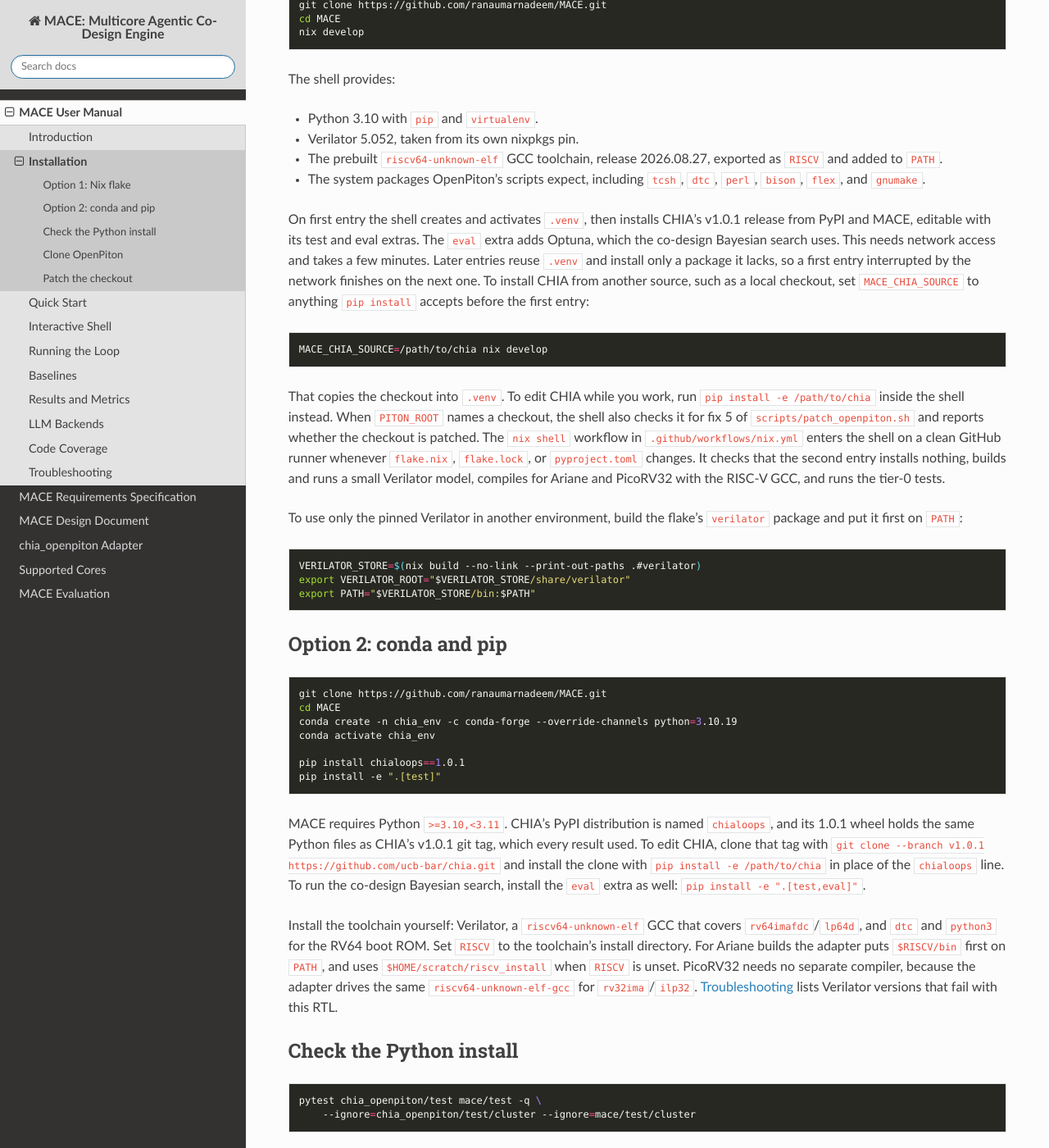
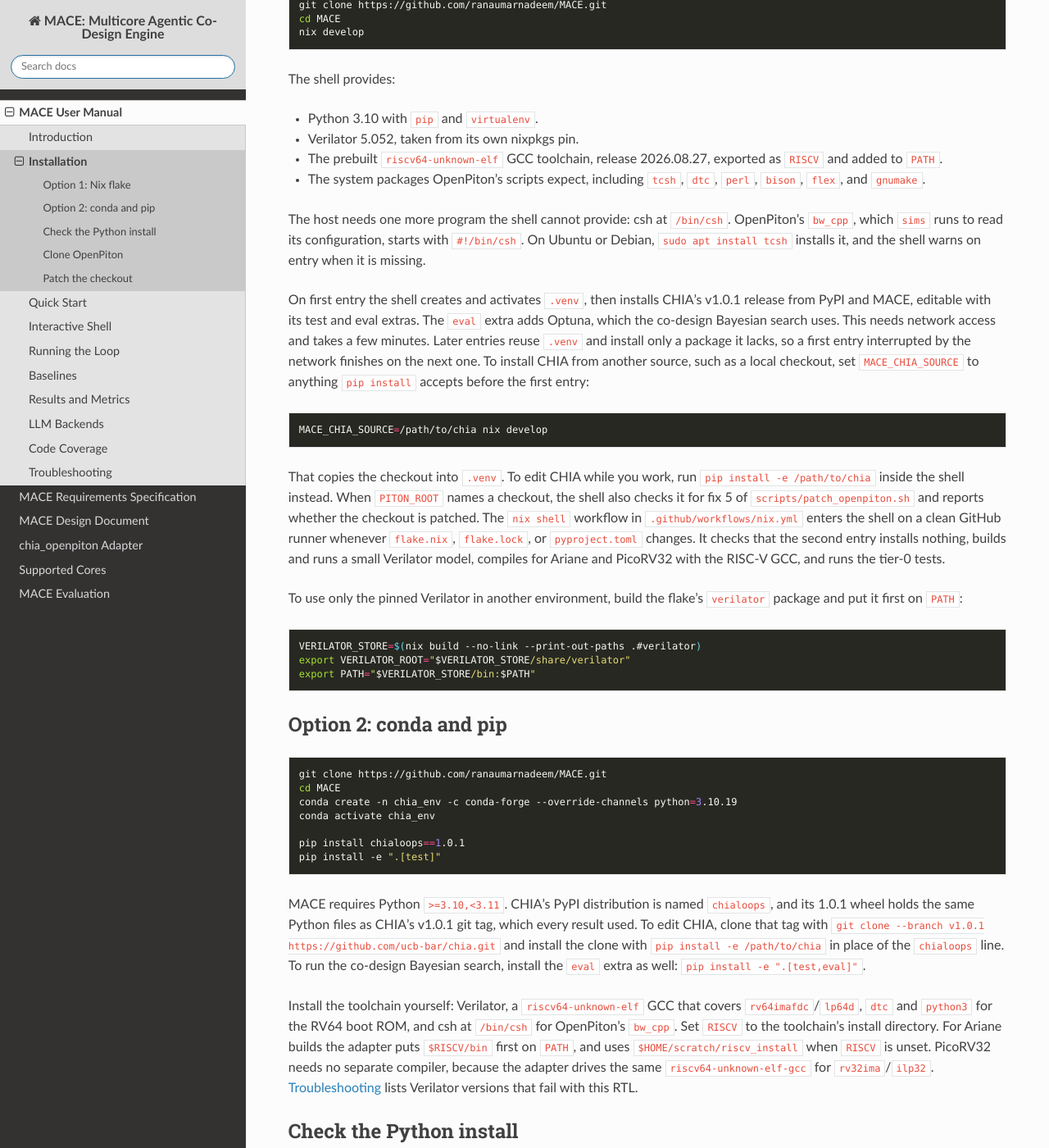
Before and after one commit to ranaumarnadeem/MACE, a Sphinx documentation site: the page built from docs/01_mace_user/Installation.md, in a window 1280 px wide and 1400 px high, scrolled down 375 px. Shown: the whole window at 82% size. Built offline with Sphinx 7.4.7 and the Read the Docs theme 3.1.0, drawn with Linux system fonts in a browser that asks for light colours.

Commit message:
docs: OpenPiton needs csh at /bin/csh on the host

```diff
--- a/docs/01_mace_user/Installation.md
+++ b/docs/01_mace_user/Installation.md
@@ -23,6 +23,10 @@
 - Verilator 5.052, taken from its own nixpkgs pin.
 - The prebuilt `riscv64-unknown-elf` GCC toolchain, release 2026.08.27, exported as `RISCV` and added to `PATH`.
 - The system packages OpenPiton's scripts expect, including `tcsh`, `dtc`, `perl`, `bison`, `flex`, and `gnumake`.
+
+The host needs one more program the shell cannot provide: csh at `/bin/csh`.
+OpenPiton's `bw_cpp`, which `sims` runs to read its configuration, starts with `#!/bin/csh`.
+On Ubuntu or Debian, `sudo apt install tcsh` installs it, and the shell warns on entry when it is missing.
 
 On first entry the shell creates and activates `.venv`, then installs CHIA's v1.0.1 release from PyPI and MACE, editable with its test and eval extras. The `eval` extra adds Optuna, which the co-design Bayesian search uses.
 This needs network access and takes a few minutes.
@@ -63,7 +67,7 @@
 To edit CHIA, clone that tag with `git clone --branch v1.0.1 https://github.com/ucb-bar/chia.git` and install the clone with `pip install -e /path/to/chia` in place of the `chialoops` line.
 To run the co-design Bayesian search, install the `eval` extra as well: `pip install -e ".[test,eval]"`.
 
-Install the toolchain yourself: Verilator, a `riscv64-unknown-elf` GCC that covers `rv64imafdc`/`lp64d`, and `dtc` and `python3` for the RV64 boot ROM.
+Install the toolchain yourself: Verilator, a `riscv64-unknown-elf` GCC that covers `rv64imafdc`/`lp64d`, `dtc` and `python3` for the RV64 boot ROM, and csh at `/bin/csh` for OpenPiton's `bw_cpp`.
 Set `RISCV` to the toolchain's install directory.
 For Ariane builds the adapter puts `$RISCV/bin` first on `PATH`, and uses `$HOME/scratch/riscv_install` when `RISCV` is unset.
 PicoRV32 needs no separate compiler, because the adapter drives the same `riscv64-unknown-elf-gcc` for `rv32ima`/`ilp32`.
```
